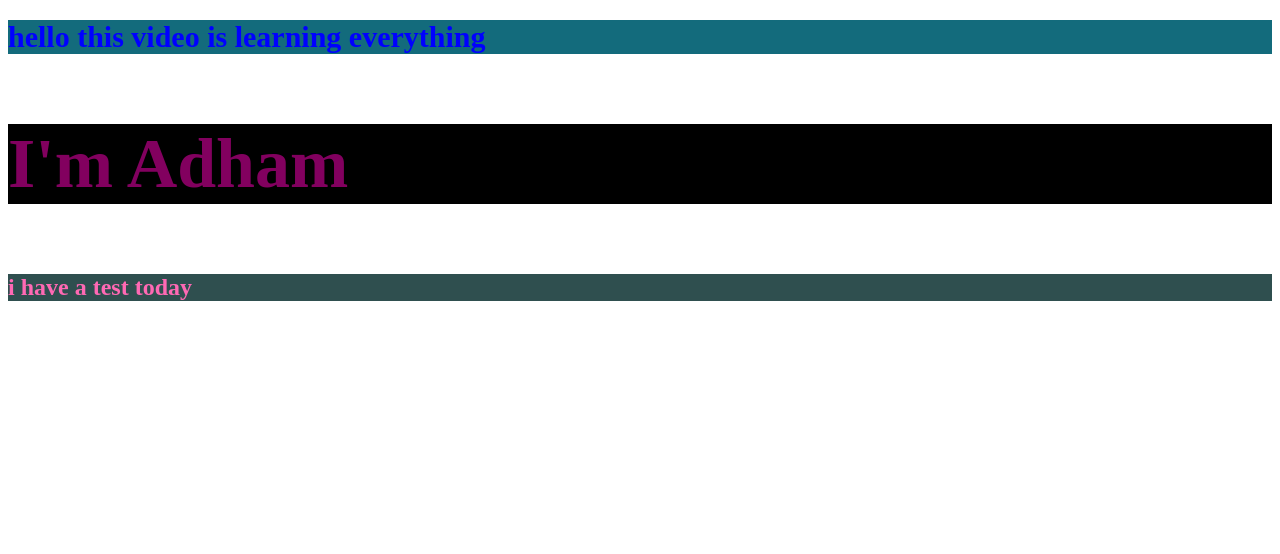
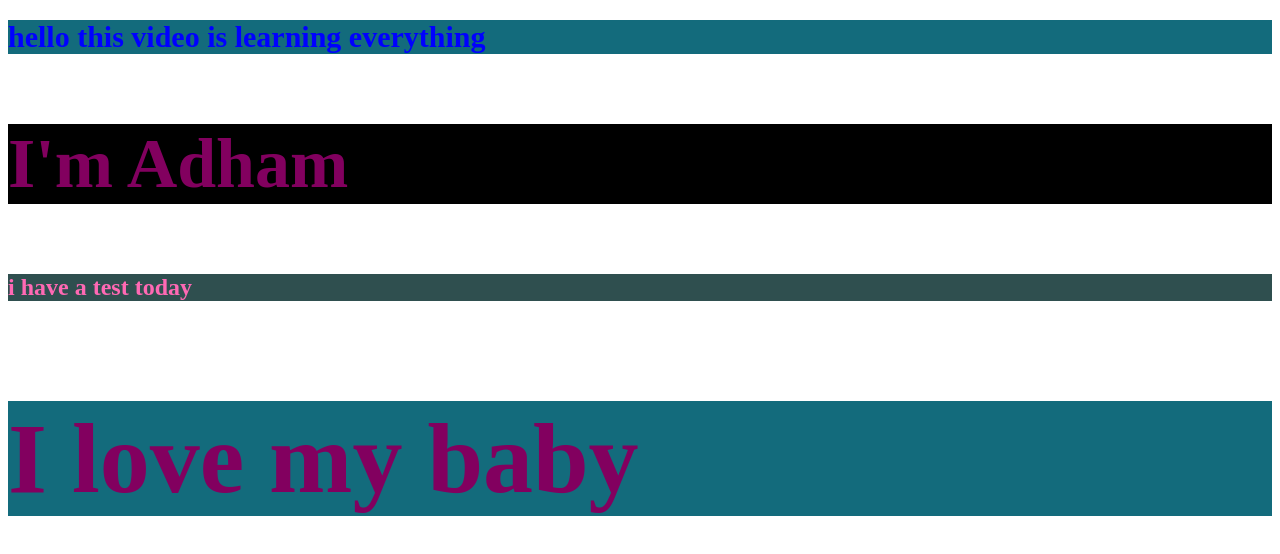
Before and after one commit to adham123-dodo/myproject, a plain HTML site: page index.html in a window 1280 px wide. Drawn offline with Linux system fonts and the light colour scheme.

Commit message:
changing index.html style.css

```diff
--- a/index.html
+++ b/index.html
@@ -10,5 +10,6 @@
     <h1>hello this video is learning everything</h1>
     <p>I'm Adham </p>
     <h2>i have a test today</h2>
+    <h3>I love my baby</h3>
 </body>
 </html>
--- a/style.css
+++ b/style.css
@@ -14,3 +14,9 @@ h2{
     color: hotpink;
     background-color:darkslategrey;
 }
+h3{
+    background-color: hsl(190, 74%, 28%);
+    color:rgb(130, 0, 95) ;
+    font-weight: 900;
+    font-size: 100px;
+}
```
